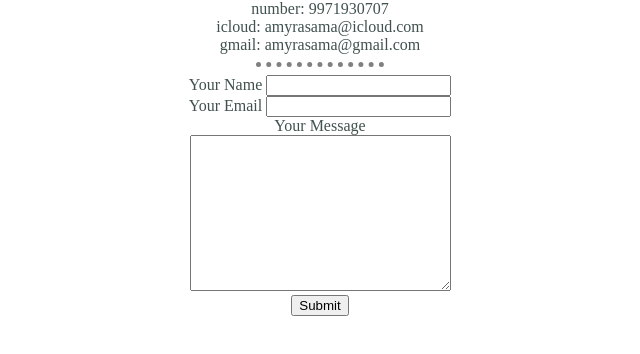
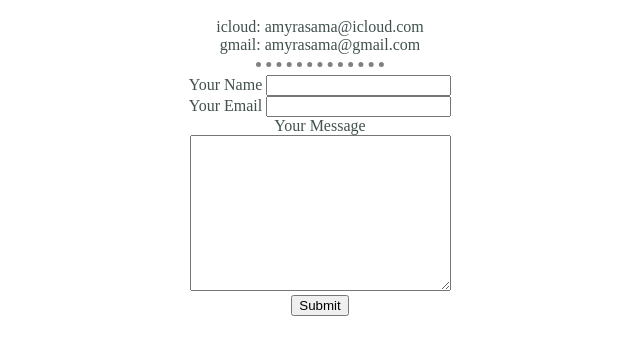
Before and after one commit to Emmaponysquad/css-personal-site, a plain HTML site: page contact_me.html in a window 1280 px wide. Shown: the whole page, without its empty margins (320-960 px from the left). Drawn offline with Linux system fonts and the light colour scheme.

Commit message:
Update contact_me.html

```diff
--- a/contact_me.html
+++ b/contact_me.html
@@ -9,8 +9,6 @@
 </head>
 
 <body>
-  number:
-  9971930707
   <br>
   icloud:
   amyrasama@icloud.com
```
